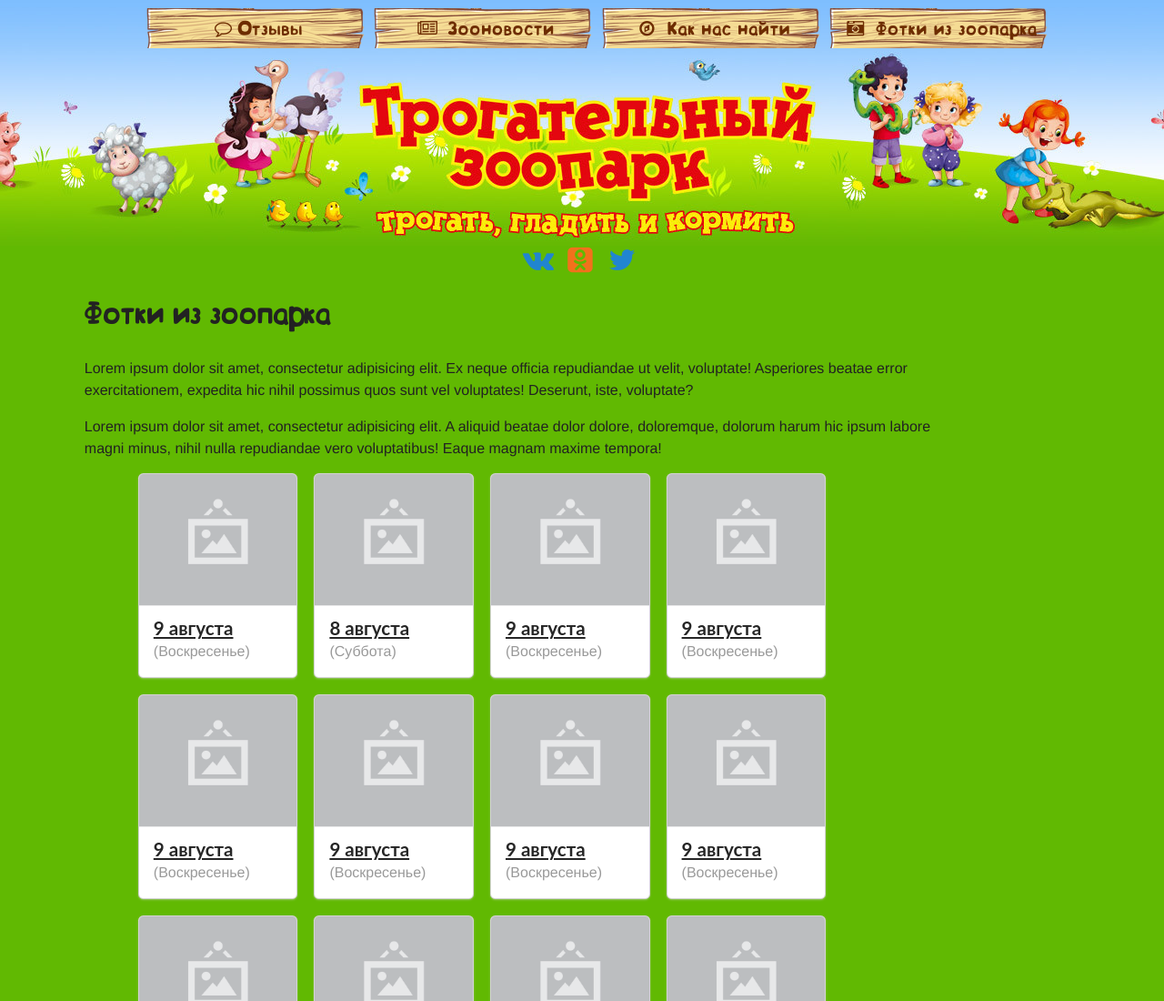
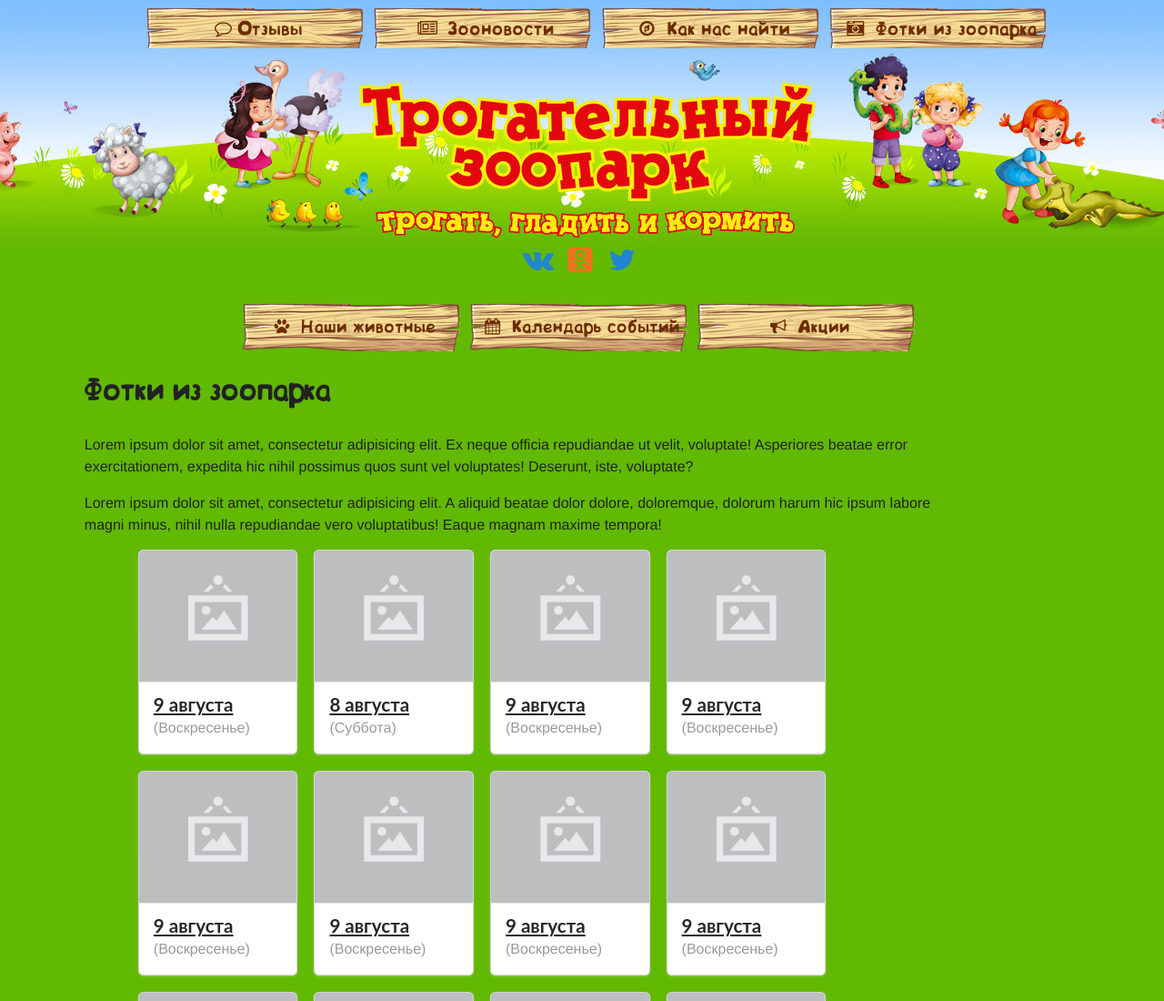
Before and after one commit to lelikdark/trogay, a plain HTML site: page fotopotok.html in a window 1280 px wide. Shown: the top 1100 px of the page at 91% size. Drawn offline with Linux system fonts and the light colour scheme; a script that the page names is missing.

Commit message:
correct fotopotok

```diff
--- a/fotopotok.html
+++ b/fotopotok.html
@@ -48,6 +48,11 @@
             <a href="https://twitter.com/enot_alisa_zoo"><i class="blue big twitter icon"></i></a>
 
         </div>
+          <div class="large-16 text-center ">
+              <a  class="abag" href="#"> <i class="paw icon"></i> Наши животные</a>
+              <a  class="abag" href="#"> <i class="calendar icon"></i> Календарь событий</a>
+              <a  class="abag" href="#"> <i class="announcement icon"></i> Акции</a>
+          </div>
       </div>
     </div>
 <!--end social-->
```
